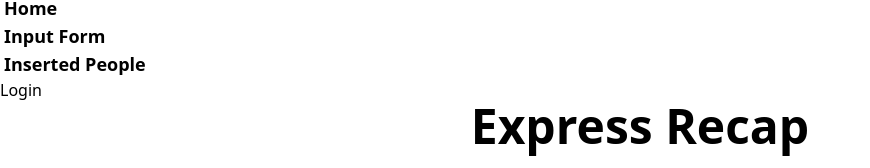
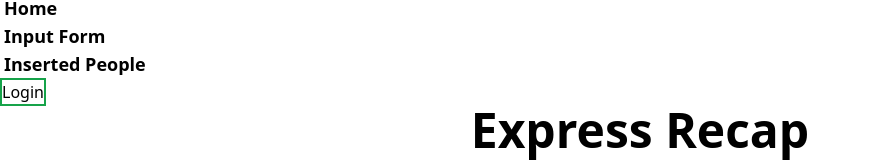
Before and after one commit to mh-shihan/express-js-recap-client, a React (Vite) app: page / in a window 1280 px wide. Shown: the part 142-310 px from the top of the page, without its empty margins (0-870 px from the left). Built offline with nearby package versions, Linux system fonts and the light colour scheme; no server answers.

Commit message:
Change login and signout button style

```diff
--- a/src/pages/home/Navbar.jsx
+++ b/src/pages/home/Navbar.jsx
@@ -82,14 +82,14 @@ const Navbar = () => {
         {user ? (
           <button
             onClick={handleLogout}
-            className={`btn tooltip tooltip-left`}
+            className={`btn tooltip tooltip-left bg-red-400 text-white`}
             data-tip={`${user.displayName}`}
           >
             Sign Out
           </button>
         ) : (
           <Link to="/signin">
-            <button className="btn">Login</button>
+            <button className="btn border-2 border-green-600">Login</button>
           </Link>
         )}
       </div>
```
